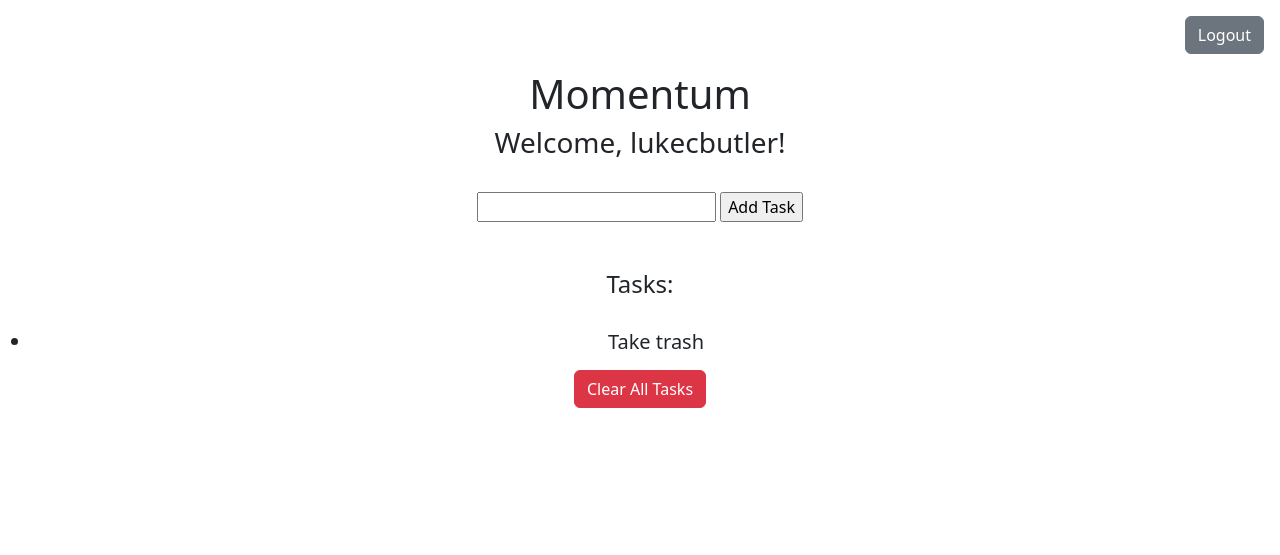
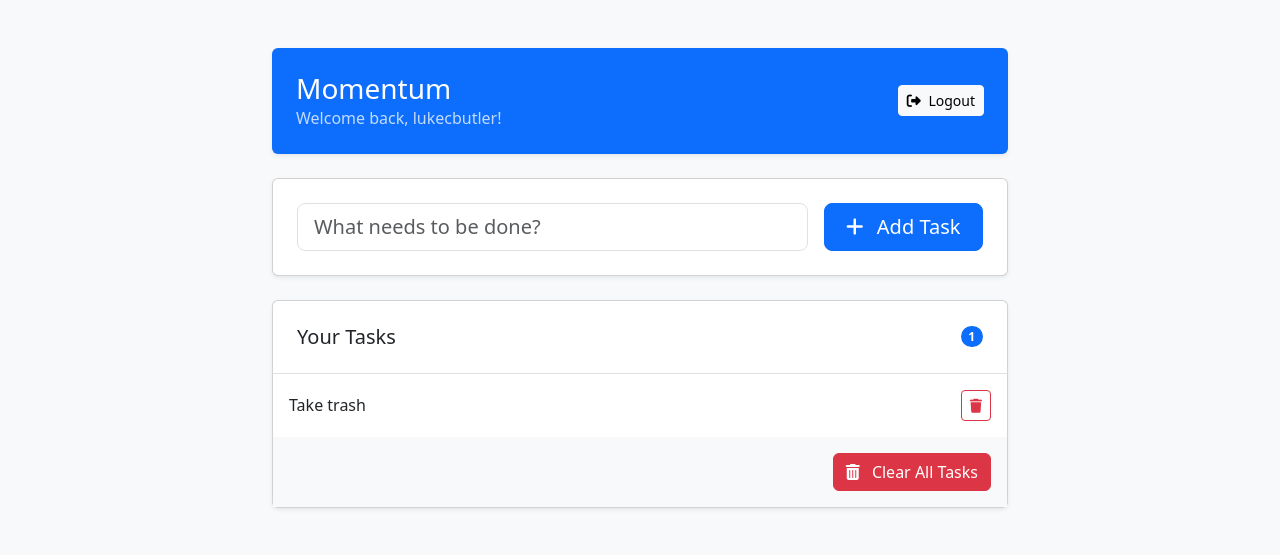
Before and after one commit to lukecbutler/Momentum, a Flask app: page /home in a window 1280 px wide. Shown: the top 555 px of the page. Run offline with Flask 3, Linux system fonts and the light colour scheme; a user stored in the database is signed in; data comes from the database, SQL or seed files in the repository; both versions use the stored data as it was after the commit.

Commit message:
overhall ui, add delete singular task functionality

```diff
--- a/app.py
+++ b/app.py
@@ -86,7 +86,7 @@ def home():
 
     with get_db_connection() as conn:
         cursor = conn.cursor()
-        tasks = cursor.execute('SELECT task FROM tasks WHERE user_id = ?', (session['user_id'],)).fetchall()
+        tasks = cursor.execute('SELECT id, task FROM tasks WHERE user_id = ?', (session['user_id'],)).fetchall()
 
     return render_template("index.html", tasks=tasks, username=session['username'])
 
@@ -99,6 +99,19 @@ def add_task(task, user_id):
         return True
     except sqlite3.Error:
         return False
+
+@app.route("/delete_task/<int:task_id>", methods=["POST"])
+def delete_task(task_id):
+    if 'user_id' not in session:
+        return redirect(url_for('login'))
+
+    with get_db_connection() as conn:
+        cursor = conn.cursor()
+        # Verify the task belongs to the current user before deleting
+        cursor.execute('DELETE FROM tasks WHERE id = ? AND user_id = ?',
+                      (task_id, session['user_id']))
+        conn.commit()
+    return redirect(url_for('home'))
 
 @app.route("/clear", methods=["POST"])
 def clear_database():
--- a/templates/index.html
+++ b/templates/index.html
@@ -5,38 +5,85 @@
     <meta name="viewport" content="width=device-width, initial-scale=1.0">
     <title>Momentum - Task Master</title>
     <link href="https://cdn.jsdelivr.net/npm/bootstrap@5.3.0/dist/css/bootstrap.min.css" rel="stylesheet">
+    <link rel="stylesheet" href="https://cdnjs.cloudflare.com/ajax/libs/font-awesome/6.4.0/css/all.min.css">
 </head>
-<body>
-    <div class="text-end m-3">
-        <a href="{{ url_for('login') }}" class="btn btn-secondary">Logout</a>
+<body class="bg-light">
+    <div class="container py-5">
+        <div class="row justify-content-center">
+            <div class="col-lg-8 col-md-10">
+                <!-- Header Card -->
+                <div class="card shadow-sm mb-4 border-0 bg-primary text-white">
+                    <div class="card-body p-4">
+                        <div class="d-flex justify-content-between align-items-center">
+                            <div>
+                                <h1 class="h3 mb-0">Momentum</h1>
+                                <p class="mb-0 opacity-75">Welcome back, {{ username }}!</p>
                             </div>
-    <h1 class="text-center">
-        Momentum
-    </h1>
-    <h3 class="text-center">
-        Welcome, {{ username }}!
-    </h3>
-    <br>
-    <form action="{{ url_for('home', username=username) }}" method="POST" class="text-center">
-        <input type="text" name="task">
-        <input type="submit" value="Add Task">
+                            <a href="{{ url_for('logout') }}" class="btn btn-light btn-sm">
+                                <i class="fas fa-sign-out-alt me-1"></i> Logout
+                            </a>
+                        </div>
+                    </div>
+                </div>
+
+                <!-- Add Task Form -->
+                <div class="card shadow-sm mb-4">
+                    <div class="card-body p-4">
+                        <form action="{{ url_for('home') }}" method="POST" class="row g-3">
+                            <div class="col-md-9">
+                                <input type="text" name="task" class="form-control form-control-lg"
+                                       placeholder="What needs to be done?" required>
+                            </div>
+                            <div class="col-md-3">
+                                <button type="submit" class="btn btn-primary btn-lg w-100">
+                                    <i class="fas fa-plus me-2"></i> Add Task
+                                </button>
+                            </div>
                         </form>
-    <br><br>
-    <H4 class="text-center">
-        Tasks:
-    </H4>
-    <br>
-    <H5 class="text-center">
-        <ul>
+                    </div>
+                </div>
+
+                <!-- Task List -->
+                <div class="card shadow-sm">
+                    <div class="card-body p-0">
+                        <div class="d-flex justify-content-between align-items-center p-4 border-bottom">
+                            <h5 class="card-title mb-0">Your Tasks</h5>
+                            <span class="badge bg-primary rounded-pill">{{ tasks|length }}</span>
+                        </div>
+
+                        {% if tasks %}
+                            <ul class="list-group list-group-flush">
                                 {% for task in tasks %}
-                <li>{{ task['task'] }}</li>
+                                <li class="list-group-item d-flex justify-content-between align-items-center py-3">
+                                    <span>{{ task['task'] }}</span>
+                                    <form action="{{ url_for('delete_task', task_id=task['id']) }}" method="POST">
+                                        <button type="submit" class="btn btn-sm btn-outline-danger">
+                                            <i class="fas fa-trash"></i>
+                                        </button>
+                                    </form>
+                                </li>
                                 {% endfor %}
                             </ul>
-    </H5>
-    <div class="text-center">
-        <form action="{{ url_for('clear_database', username=username) }}" method="POST">
-            <button type="submit" class="btn btn-danger">Clear All Tasks</button>
+                        {% else %}
+                            <div class="text-center py-5">
+                                <i class="fas fa-check-circle text-muted fa-3x mb-3"></i>
+                                <p class="text-muted">No tasks yet. Add one above!</p>
+                            </div>
+                        {% endif %}
+
+                        <div class="d-flex justify-content-end p-3 bg-light">
+                            <form action="{{ url_for('clear_database') }}" method="POST">
+                                <button type="submit" class="btn btn-danger">
+                                    <i class="fas fa-trash-alt me-2"></i> Clear All Tasks
+                                </button>
                             </form>
                         </div>
+                    </div>
+                </div>
+            </div>
+        </div>
+    </div>
+
+    <script src="https://cdn.jsdelivr.net/npm/bootstrap@5.3.0/dist/js/bootstrap.bundle.min.js"></script>
 </body>
 </html>
```
Also changed, not shown: login.py (deleted, +0 -37 lines), tasks.db. Lines whose indentation alone changed are shown as unchanged.
